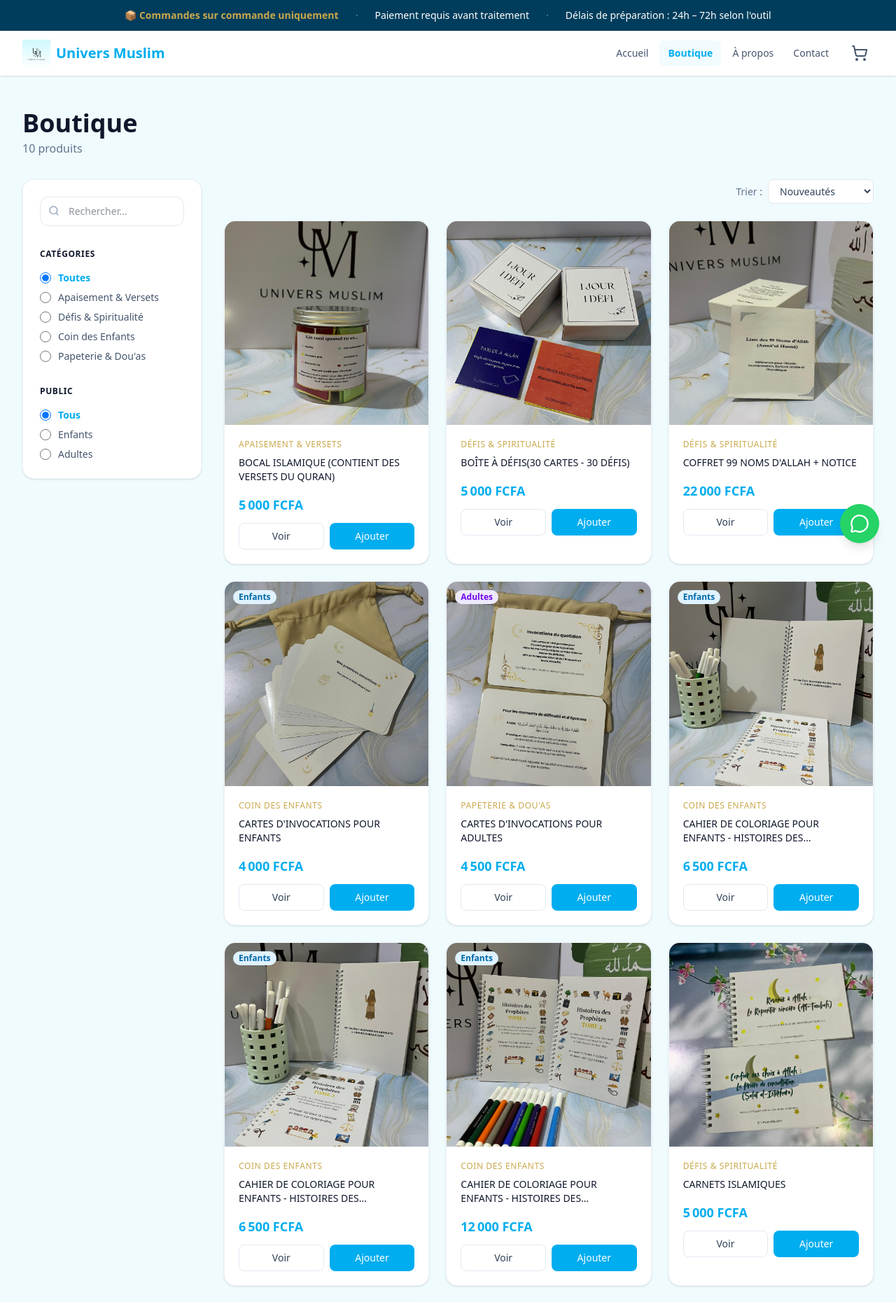
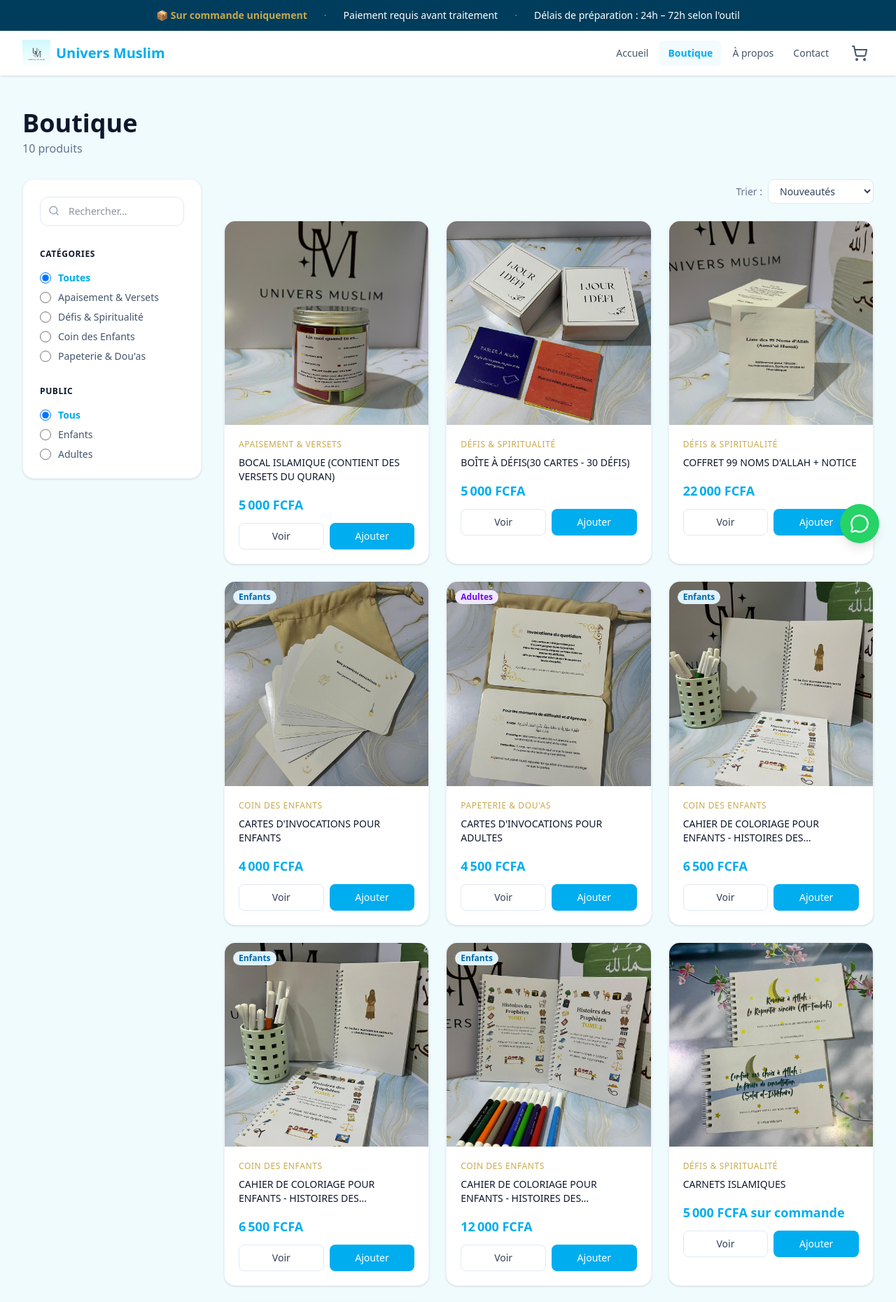
Before and after one commit to Yerima18/universmuslim__II, a Next.js app: page /boutique in a window 1280 px wide. Shown: the top 1860 px of the page at 70% size. Built offline with nearby package versions, Linux system fonts and the light colour scheme; a web font is replaced by a local one.

Commit message:
fix: update announcement bar, WhatsApp message and product data
- AnnouncementBar: "Sur commande uniquement" (suppression doublon)
- WhatsApp: "Baaraka Llaahu fik" orthographe exacte
- Carnets islamiques: priceSuffix "sur commande"
- Descriptions produits mises à jour

```diff
--- a/app/panier/page.tsx
+++ b/app/panier/page.tsx
@@ -29,7 +29,7 @@ export default function CartPage() {
     if (customerInfo.city) message += `Ville/Quartier: ${customerInfo.city}\n`;
     if (customerInfo.note) message += `Note: ${customerInfo.note}\n`;
 
-    message += "\nBarakallahu fik.";
+    message += "\nBaaraka Llaahu fik.";
 
     window.open(`https://wa.me/${siteConfig.whatsappNumber}?text=${encodeURIComponent(message)}`, '_blank');
   };
--- a/app/produit/[slug]/page.tsx
+++ b/app/produit/[slug]/page.tsx
@@ -26,7 +26,7 @@ export default function ProductPage({ params }: { params: Promise<{ slug: string
     .slice(0, 4);
 
   const handleWhatsAppOrder = () => {
-    const text = `As salam 'aleykoum wa raHmatullah Wa barakatu, je souhaite passer commande :\n- ${product.name} x${quantity} = ${(product.priceFCFA * quantity).toLocaleString('fr-FR')} FCFA\n\nTotal : ${(product.priceFCFA * quantity).toLocaleString('fr-FR')} FCFA\n\nNom: \nVille/Quartier: \nNote: \n\nBarakallahu fik.`;
+    const text = `As salam 'aleykoum wa raHmatullah Wa barakatu, je souhaite passer commande :\n- ${product.name} x${quantity} = ${(product.priceFCFA * quantity).toLocaleString('fr-FR')} FCFA\n\nTotal : ${(product.priceFCFA * quantity).toLocaleString('fr-FR')} FCFA\n\nNom: \nVille/Quartier: \nNote: \n\nBaaraka Llaahu fik.`;
     window.open(`https://wa.me/${siteConfig.whatsappNumber}?text=${encodeURIComponent(text)}`, '_blank');
   };
 
--- a/components/AnnouncementBar.tsx
+++ b/components/AnnouncementBar.tsx
@@ -2,7 +2,7 @@ export default function AnnouncementBar() {
   return (
     <div className="bg-[#003D5C] text-white text-sm">
       <div className="max-w-7xl mx-auto px-4 py-3 flex flex-col sm:flex-row items-center justify-center gap-1 sm:gap-6 text-center">
-        <span className="font-semibold text-[#C9A84C]">📦 Commandes sur commande uniquement</span>
+        <span className="font-semibold text-[#C9A84C]">📦 Sur commande uniquement</span>
         <span className="hidden sm:block text-white/40">·</span>
         <span>Paiement requis avant traitement</span>
         <span className="hidden sm:block text-white/40">·</span>
--- a/data/products.ts
+++ b/data/products.ts
@@ -4,15 +4,17 @@ export type Product = {
   name: string;
   priceFCFA: number;
   pricePrefix?: string;
+  priceSuffix?: string;
   category: 'Apaisement & Versets' | 'Défis & Spiritualité' | 'Coin des Enfants' | "Papeterie & Dou'as";
   audience: 'Enfants' | 'Adultes' | 'Tous';
   description: string;
   images: string[];
 };
 
-export function formatPrice(product: Pick<Product, 'priceFCFA' | 'pricePrefix'>): string {
+export function formatPrice(product: Pick<Product, 'priceFCFA' | 'pricePrefix' | 'priceSuffix'>): string {
   const price = `${product.priceFCFA.toLocaleString('fr-FR')} FCFA`;
-  return product.pricePrefix ? `${product.pricePrefix} ${price}` : price;
+  const withPrefix = product.pricePrefix ? `${product.pricePrefix} ${price}` : price;
+  return product.priceSuffix ? `${withPrefix} ${product.priceSuffix}` : withPrefix;
 }
 
 export const products: Product[] = [
@@ -57,7 +59,7 @@ export const products: Product[] = [
     priceFCFA: 22000,
     category: 'Défis & Spiritualité',
     audience: 'Tous',
-    description: "Apprenez et méditez sur les 99 Noms d'Allah (Asmā'ul Husnā) avec ce coffret premium. Inclus une notice de référence pour l'étude : numérotation, écriture arabe et phonétique. Idéal pour offrir.",
+    description: "Apprenez et méditez sur les 99 Noms d'Allah (Asmā'ul Husnā) avec ce coffret premium. Inclus une notice de référence pour l'étude : numérotation, écriture arabe et phonétique.",
     images: [
       '/products/99noms-4.jpg',
       '/products/99noms-1.jpg',
@@ -164,6 +166,7 @@ export const products: Product[] = [
     slug: 'carnets-islamiques',
     name: "CARNETS ISLAMIQUES",
     priceFCFA: 5000,
+    priceSuffix: "sur commande",
     category: 'Défis & Spiritualité',
     audience: 'Tous',
     description: "Des carnets pensés pour accompagner ta spiritualité au quotidien : repentir, réflexion et invocation pour renforcer ta relation avec Allah. Disponibles en deux thèmes : \"Revenir à Allah — Le Repentir sincère (At-Tawbah)\" et \"Confier ses choix à Allah — La Prière de consultation (Salat al-Istikhara)\". Sur commande.",
```
Also changed, not shown: components/FloatingWhatsApp.tsx (line endings or trailing spaces).
